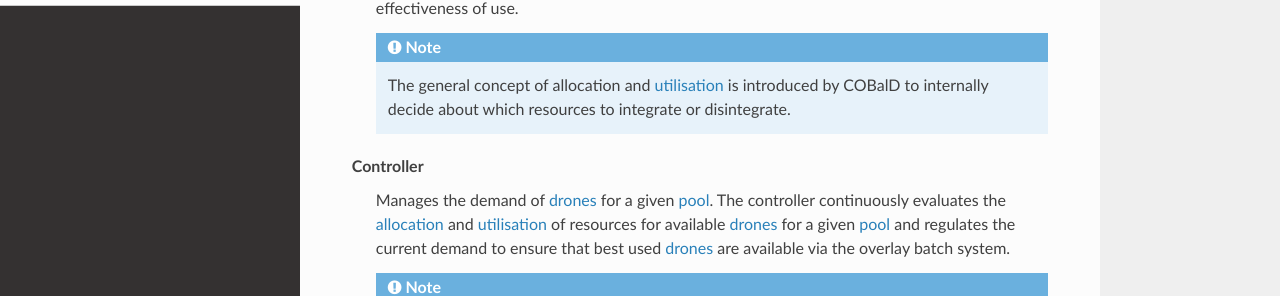
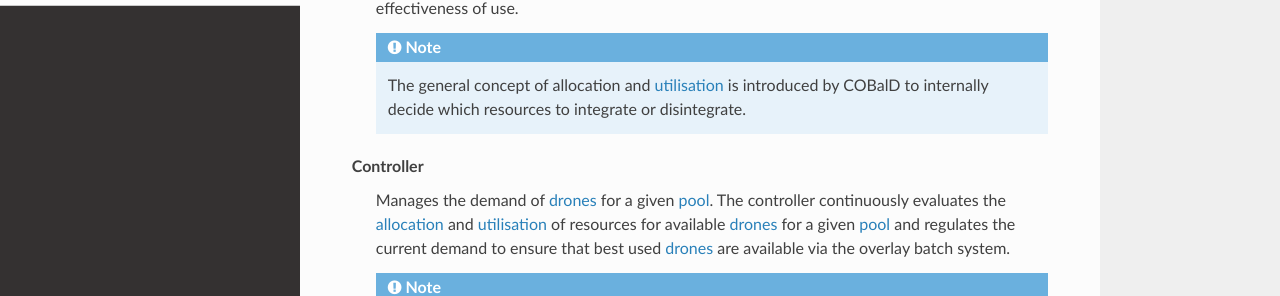
Before and after one commit to MatterMiners/lapis, a Sphinx documentation site: the page built from docs/source/glossary.rst, in a window 1280 px wide and 900 px high. Shown: the part 218-514 px from the top of the window. Built offline with Sphinx 7.4.7 and the Read the Docs theme 2.0.0, drawn with Linux system fonts in a browser that asks for light colours; formulas are drawn with MathJax 3.

Commit message:
Apply suggestions from code review
Co-Authored-By: Max Fischer <maxfischer2781@gmail.com>

```diff
--- a/docs/index.rst
+++ b/docs/index.rst
@@ -29,8 +29,8 @@
 advanced simulation, it also provides a simple command line interface to get you
 started quickly.
 
-You have the options to start in 1) static, 2) dynamic as well as 3) hybrid
-mode enabling you to compare the various simulation outputs.
+You have the options to start in 1) static, 2) dynamic, or 3) hybrid
+mode enabling you to compare the various simulation scenarios.
 
 .. content-tabs::
 
--- a/docs/source/glossary.rst
+++ b/docs/source/glossary.rst
@@ -14,7 +14,7 @@
       .. note::
 
          The general concept of allocation and :term:`utilisation` is introduced
-         by COBalD to internally decide about which resources to integrate or
+         by COBalD to internally decide which resources to integrate or
          disintegrate.
 
    Controller
--- a/docs/source/topics/concept.rst
+++ b/docs/source/topics/concept.rst
@@ -25,7 +25,7 @@
 Job Generator
 ~~~~~~~~~~~~~
 
-The Job Generator works on the job input files. It takes care to
+The Job Generator processes any job input files. It takes care to
 translate time-based characteristics of the :term:`jobs <Job>` into simulation
 time. For this the timestamp of the first :term:`job` of each job input file is
 taken as the ``base`` timestamp, resulting in a time value of ``0`` for the
```
